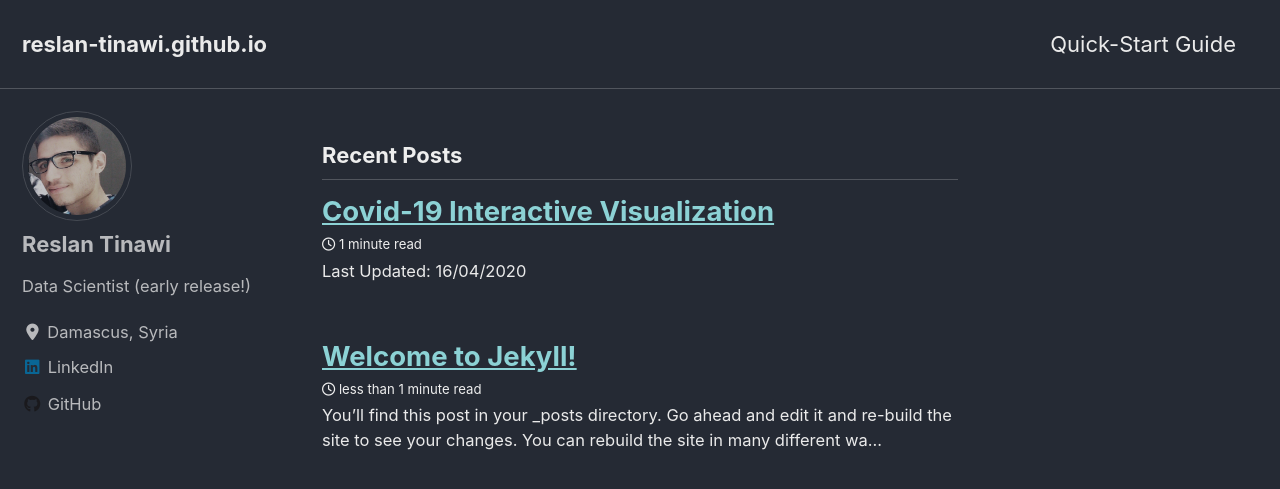
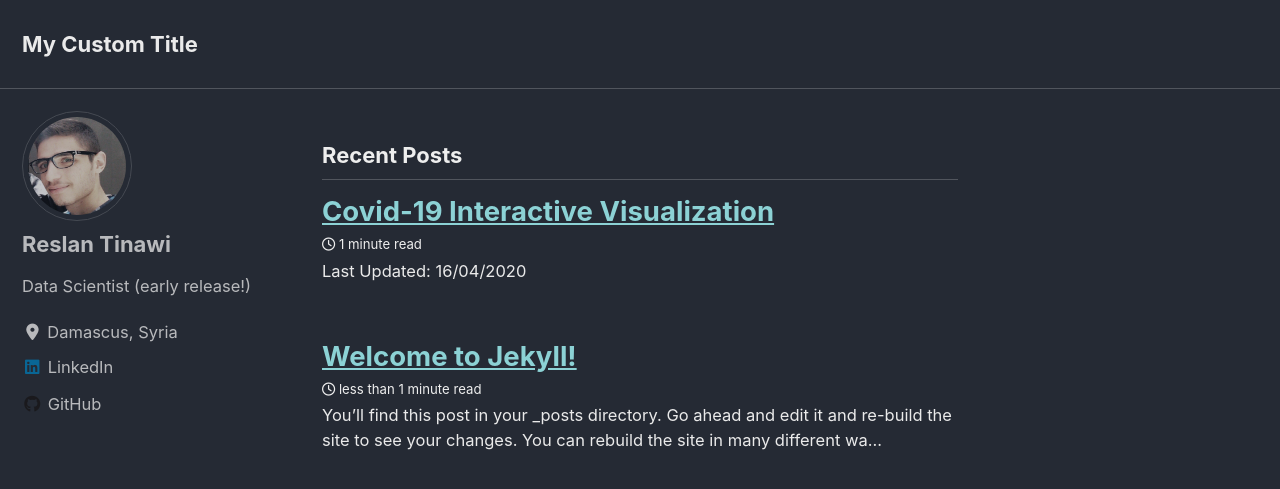
Before and after one commit to Reslan-Tinawi/reslan-tinawi.github.io, a Jekyll site: the page built from index.markdown, in a window 1280 px wide and 900 px high. Shown: the top 489 px of the window. Built offline with Jekyll 4.4.1, drawn with Linux system fonts in a browser that asks for light colours; cached includes are drawn as plain includes; nearby versions of some CDN libraries; some of the changed text lies outside the part shown.

Commit message:
More Customization
- Remove some attribute from configuration file.

- delete the `Quick Start Guide` page from navigation.

- change COVID-19 post layout to `single`.

```diff
--- a/_config.yml
+++ b/_config.yml
@@ -18,14 +18,13 @@
 # You can create any custom variable you would like, and they will be accessible
 # in the templates via {{ site.myvariable }}.
 
-# title: Reslan Tinawi
+title: Reslan Tinawi
 email: reslan3121@gmail.com
 description: >- # this means to ignore newlines until "baseurl:"
   Blog about Machine Learning, NLP, Python, and everything in between.
 baseurl: "" # the subpath of your site, e.g. /blog
 url: "https://reslan-tinawi.github.io/" # the base hostname & protocol for your site, e.g. http://example.com
-twitter_username: jekyllrb
-github_username:  jekyll
+masthead_title: "My Custom Title"
 
 author:
   name     : "Reslan Tinawi"
@@ -57,6 +56,7 @@ defaults:
       comments: true
       share: true
       related: true
+
 # Exclude from processing.
 # The following items will not be processed, by default.
 # Any item listed under the `exclude:` key here will be automatically added to
--- a/_data/navigation.yml
+++ b/_data/navigation.yml
@@ -1,7 +1,5 @@
 # main links
 main:
-  - title: "Quick-Start Guide"
-    url: https://mmistakes.github.io/minimal-mistakes/docs/quick-start-guide/
   # - title: "About"
   #   url: https://mmistakes.github.io/minimal-mistakes/about/
   # - title: "Sample Posts"
```
Also changed, not shown: _posts/2020-04-19-covid-19-visualization.md (+1 -1 lines).
